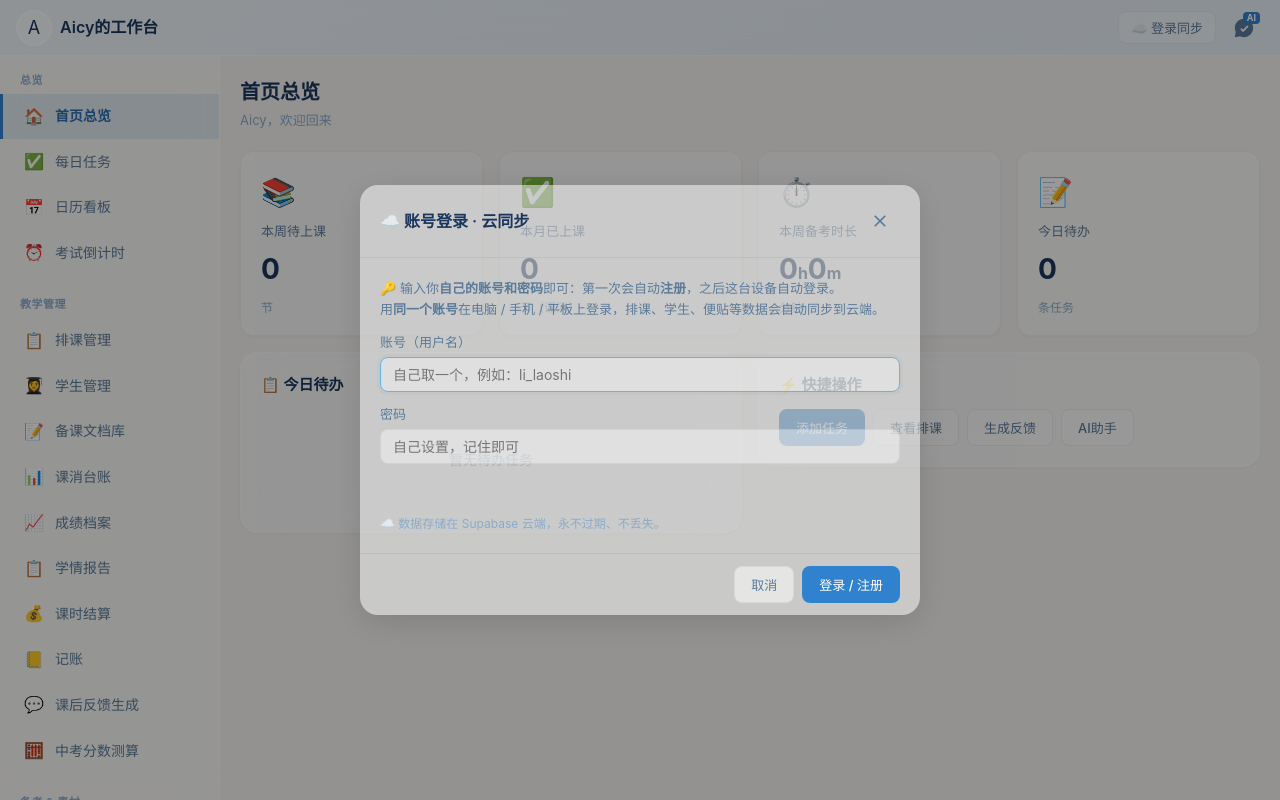
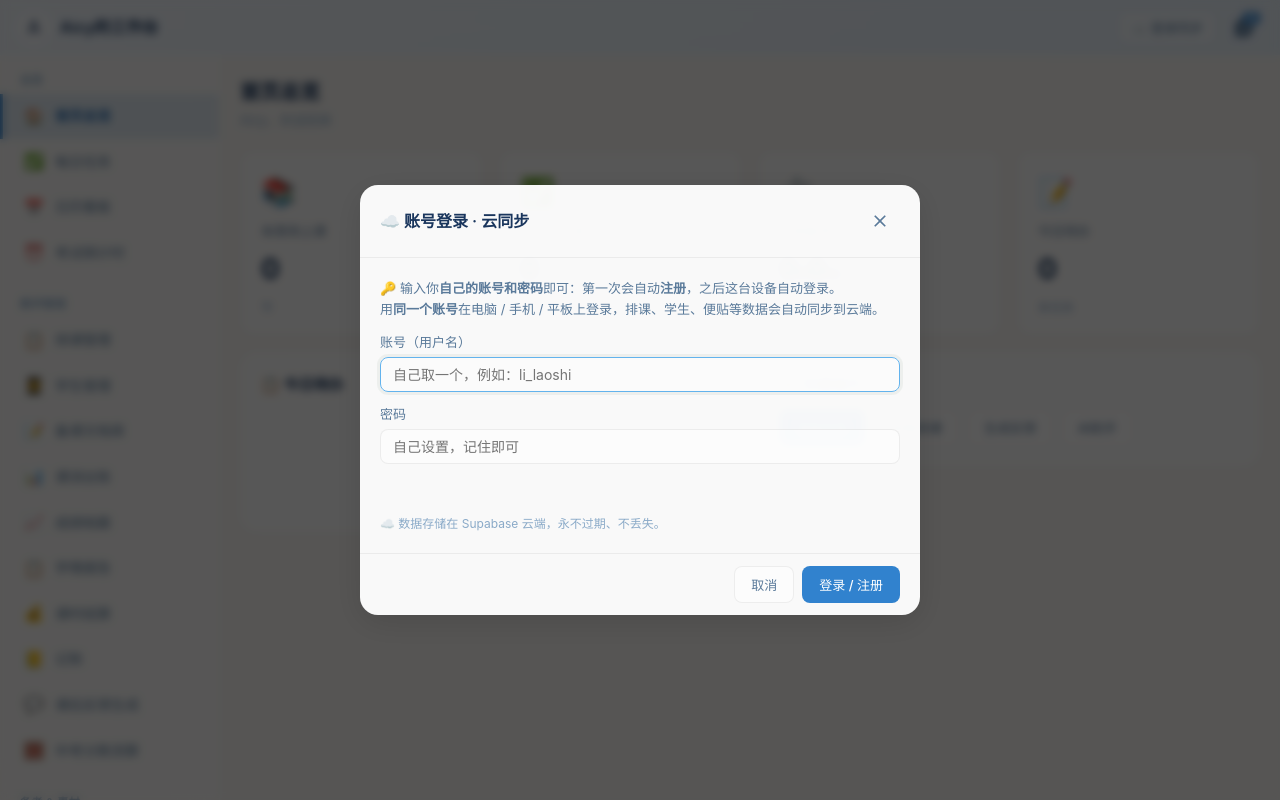
Before and after one commit to Aicy1126-svg/teaching-workbench, a plain HTML site: page index.html in a window 1280 px wide. Both pictures are taken after a click on the button "☁️ 登录同步". Drawn offline with Linux system fonts and the light colour scheme.

Commit message:
ui: modal opacity, dynamic topbar title after login

```diff
--- a/css/style.css
+++ b/css/style.css
@@ -1313,7 +1313,8 @@ canvas { max-width: 100%; }
   display: none;
   position: fixed;
   top: 0; left: 0; right: 0; bottom: 0;
-  background: rgba(0,0,0,0.4);
+  background: rgba(0,0,0,0.65);
+  backdrop-filter: blur(4px);
   z-index: 300;
   align-items: center;
   justify-content: center;
@@ -1322,7 +1323,7 @@ canvas { max-width: 100%; }
 .modal-overlay.show { display: flex; }
 
 .modal {
-  background: var(--bg-card);
+  background: rgba(255,255,255,0.96);
   border-radius: var(--radius-lg);
   box-shadow: var(--shadow-xl);
   max-width: 560px;
--- a/js/login.js
+++ b/js/login.js
@@ -74,6 +74,7 @@ async function doSyncLogin() {
     Modal.close(document.querySelector('.modal-overlay'));
     Toast.show('✅ 登录成功，正在同步数据...');
     updateSyncUI();
+    if (typeof applyPersonalization === 'function') applyPersonalization();
     const r = await Sync.syncNow();
     if (r.ok && r.pulled) {
       Toast.show('📥 已从云端同步最新数据，即将刷新...');
```
